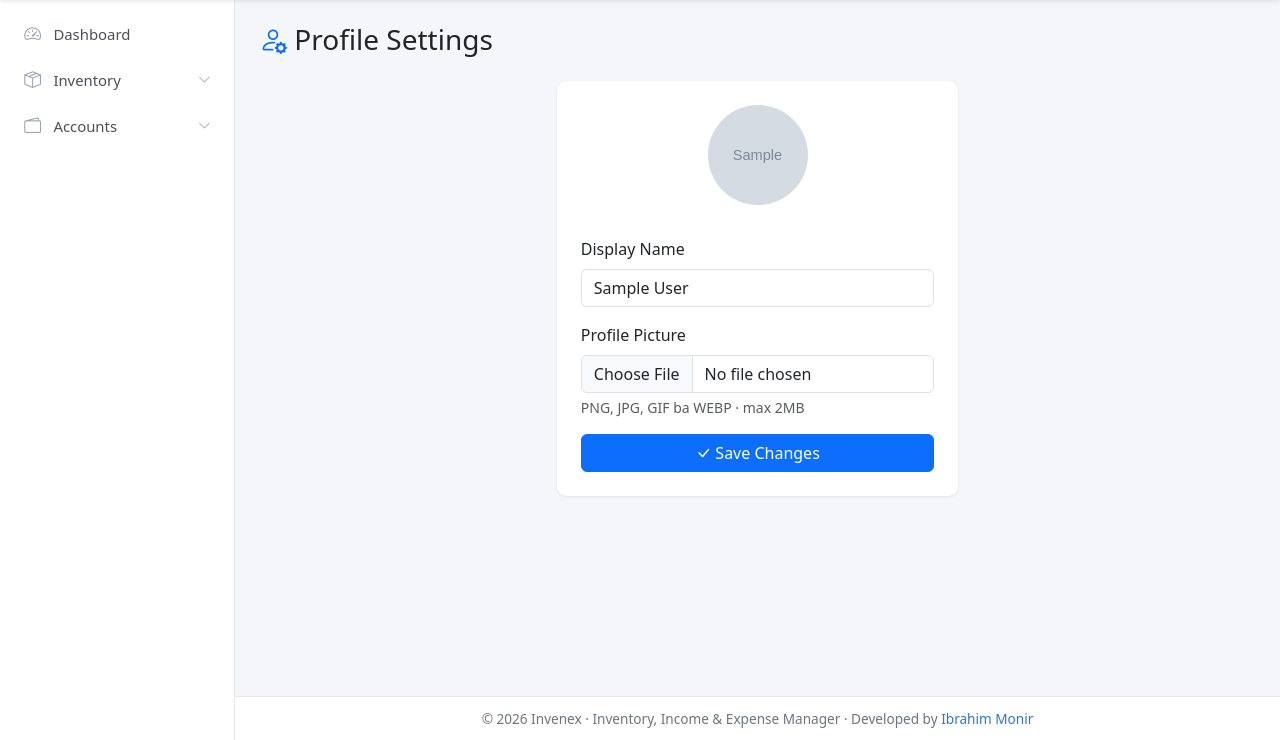
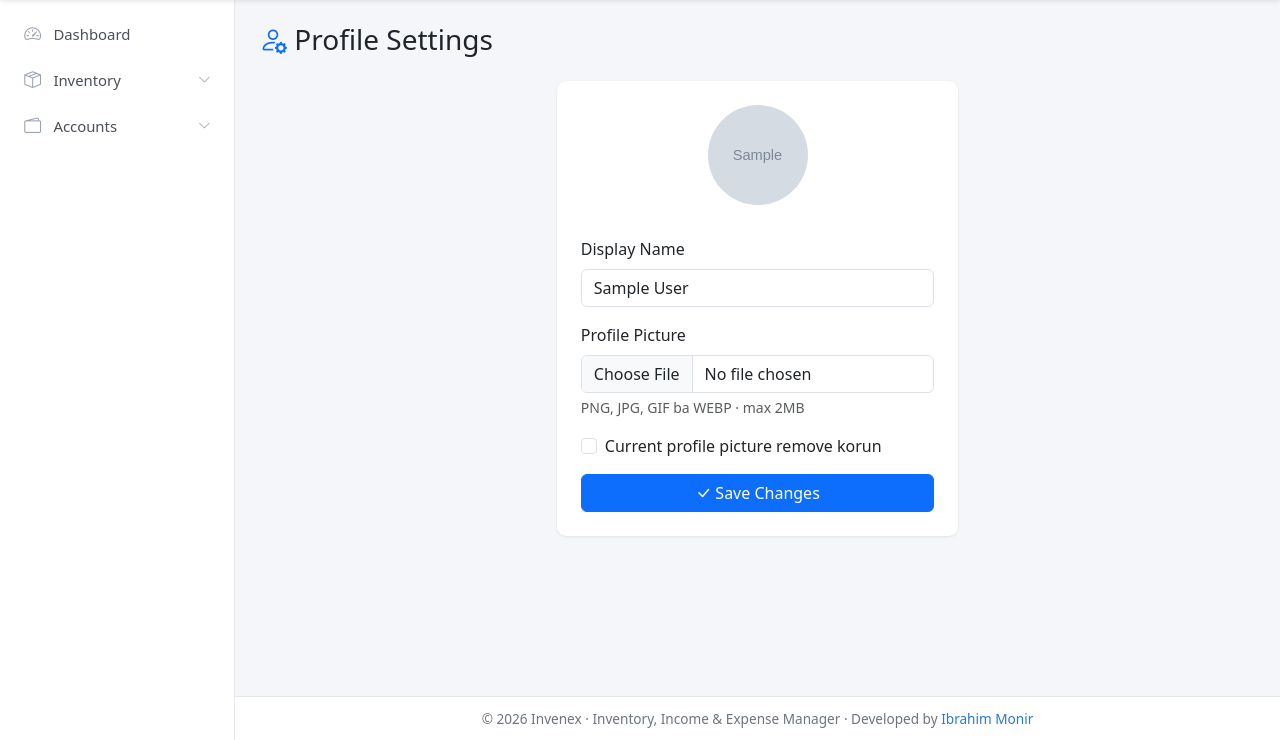
Before and after one commit to ibrahim-monir/invenex, a Flask app: page /profile in a window 1280 px wide. Shown: the part 59-799 px from the top of the page. Run offline with Flask 3, Linux system fonts and the light colour scheme; the visitor is signed in with stand-in values (Sample User, id 1); tables that the repository leaves empty hold one stand-in row (values such as "Sample post"); grey boxes marked "Sample" are stand-in pictures.

Commit message:
Add a way to remove the profile picture
There was no way back to the default avatar once one was uploaded except
replacing it with another image. Added a "remove current picture" checkbox
on the Profile page, shown only when one is set, which deletes the stored
file and clears it - same cleanup path the existing replace-on-upload logic
already used.

Co-Authored-By: Claude Sonnet 5 <noreply@anthropic.com>

```diff
--- a/app.py
+++ b/app.py
@@ -240,6 +240,8 @@ def update_profile():
         profile_row.display_name = display_name
 
     avatar = request.files.get("avatar")
+    remove_avatar = request.form.get("remove_avatar") == "1"
+
     if avatar and avatar.filename:
         ext = avatar.filename.rsplit(".", 1)[-1].lower() if "." in avatar.filename else ""
         if ext not in ALLOWED_AVATAR_EXTENSIONS:
@@ -255,6 +257,11 @@ def update_profile():
             old_path = os.path.join(UPLOAD_FOLDER, old_filename)
             if os.path.exists(old_path):
                 os.remove(old_path)
+    elif remove_avatar and profile_row.avatar_filename:
+        old_path = os.path.join(UPLOAD_FOLDER, profile_row.avatar_filename)
+        if os.path.exists(old_path):
+            os.remove(old_path)
+        profile_row.avatar_filename = None
 
     db.session.commit()
     flash("Profile update kora hoyeche.", "success")
--- a/templates/profile.html
+++ b/templates/profile.html
@@ -29,6 +29,13 @@
           <div class="form-text">PNG, JPG, GIF ba WEBP &middot; max 2MB</div>
         </div>
 
+        {% if profile.avatar_filename %}
+        <div class="mb-3 form-check">
+          <input type="checkbox" name="remove_avatar" value="1" class="form-check-input" id="removeAvatar">
+          <label class="form-check-label" for="removeAvatar">Current profile picture remove korun</label>
+        </div>
+        {% endif %}
+
         <button type="submit" class="btn btn-primary w-100"><i class="bi bi-check-lg"></i> Save Changes</button>
       </form>
     </div>
```
